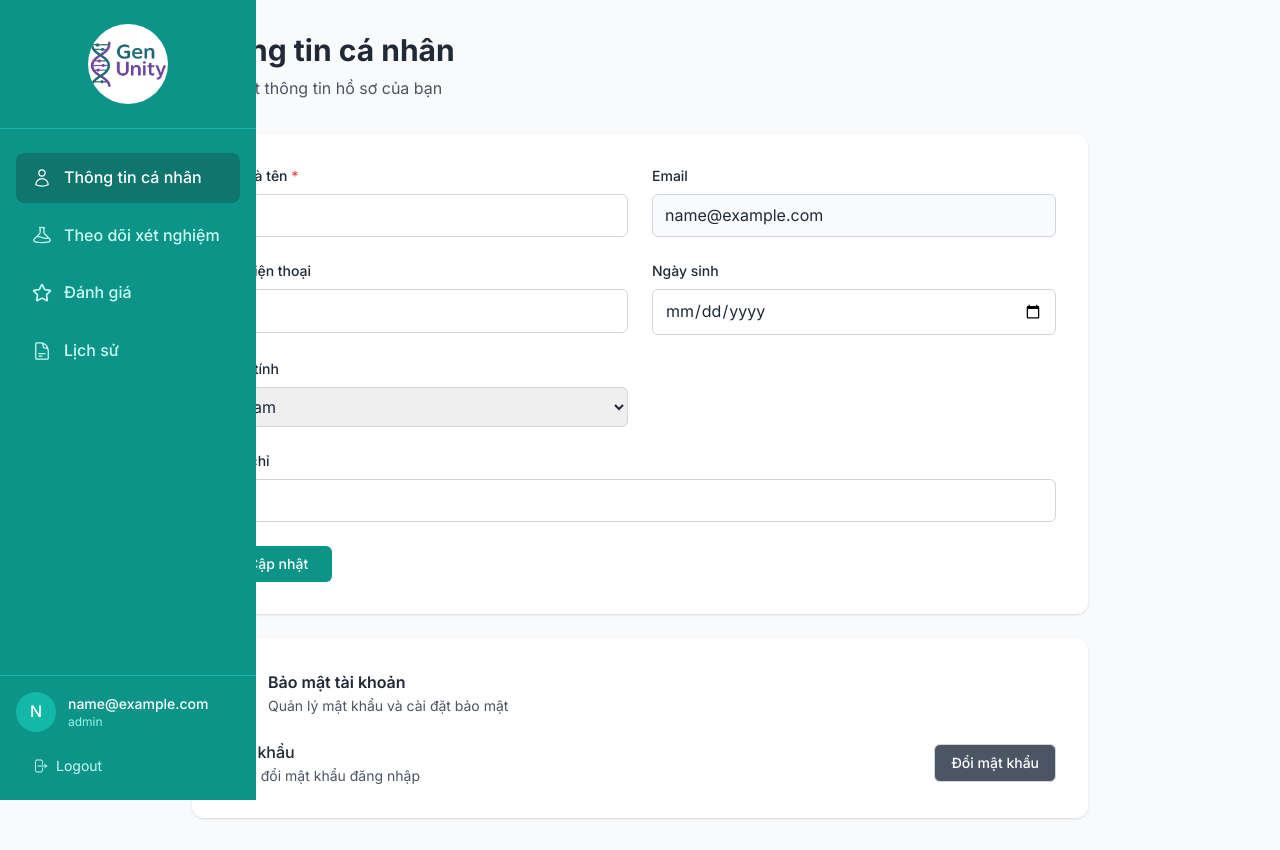
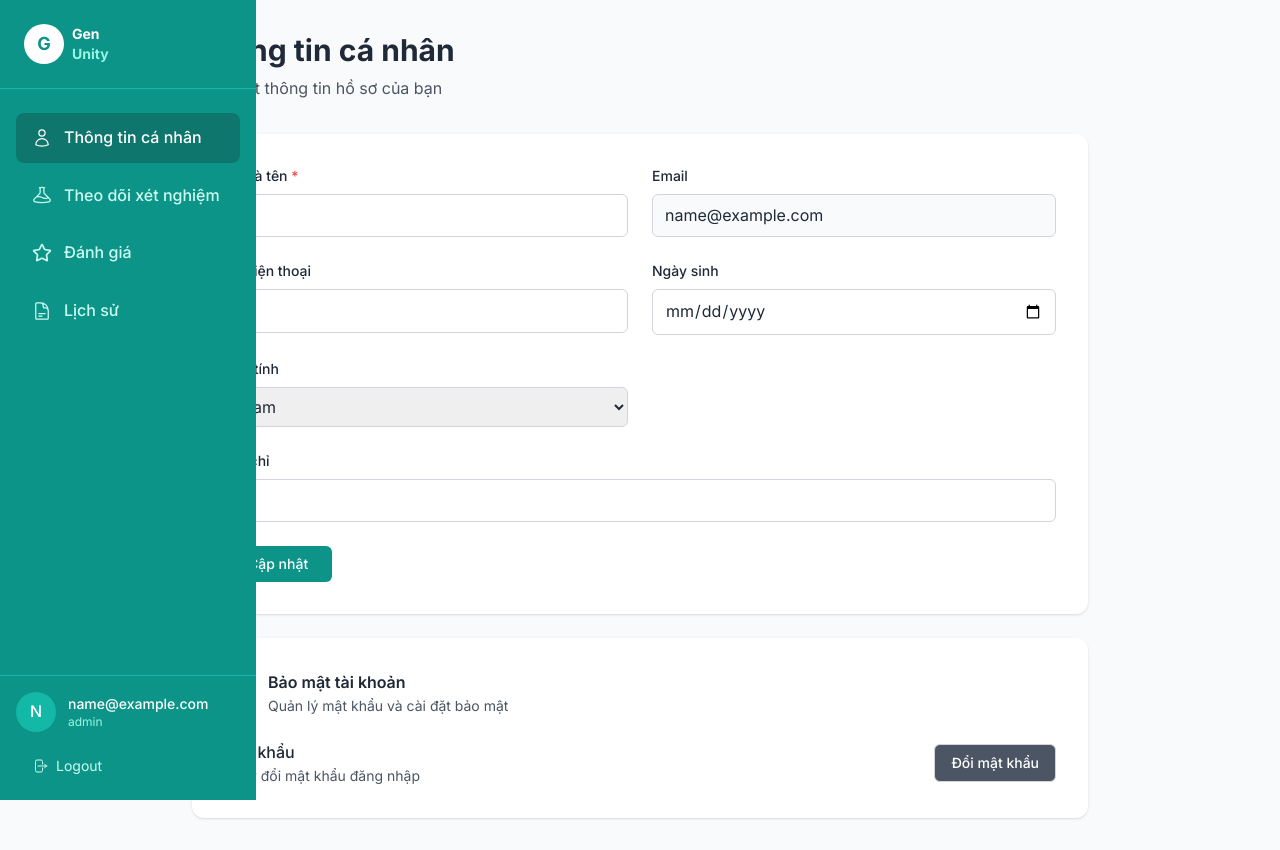
Before and after one commit to bloodline-dna-monorepo/bloodline-dna-frontend, a React (Vite) app: page /profile in a window 1280 px wide. Built offline with nearby package versions, Linux system fonts and the light colour scheme; sample sign-in values are in the browser's storage.

Commit message:
perfect perfect

```diff
--- a/src/components/Common/Sidebar.tsx
+++ b/src/components/Common/Sidebar.tsx
@@ -76,21 +76,27 @@ const DashboardSidebar: React.FC = () => {
   else if (isStaff) menuItems = staffMenuItems
   else menuItems = customerMenuItems
 
-  return (
-    <div className='w-64 bg-teal-600 text-white h-screen fixed top-0 left-0 flex flex-col'>
+return (
+    <div className='w-64 bg-teal-600 text-white fixed min-h-screen flex flex-col'>
+      {/* Logo */}
       <div className='p-6 border-b border-teal-500'>
-        <Link to='/' className='flex items-center justify-center'>
-          <div className='w-20 h-20 rounded-full overflow-hidden flex items-center justify-center bg-white'>
-            <img src={Logo} alt='Logo' className='w-full h-full object-contain' />
-          </div>
-        </Link>
+        <div className='flex items-center space-x-3'>
+          <Link to='/' className='flex items-center space-x-2'>
+            <div className='w-10 h-10 bg-white rounded-full flex items-center justify-center'>
+              <span className='text-teal-600 font-bold text-lg'>G</span>
+            </div>
+            <div className='flex flex-col'>
+              <span className='text-sm font-bold'>Gen</span>
+              <span className='text-sm font-bold text-teal-200'>Unity</span>
+            </div>
+          </Link>
+        </div>
       </div>
 
       {/* Navigation */}
       <nav className='flex-1 py-6 overflow-y-auto'>
-        {' '}
-        {/* Cho phép cuộn nếu nội dung dài */}
         <ul className='space-y-2 px-4'>
+
           {menuItems.map((item) => {
             const Icon = item.icon
             return (
```
